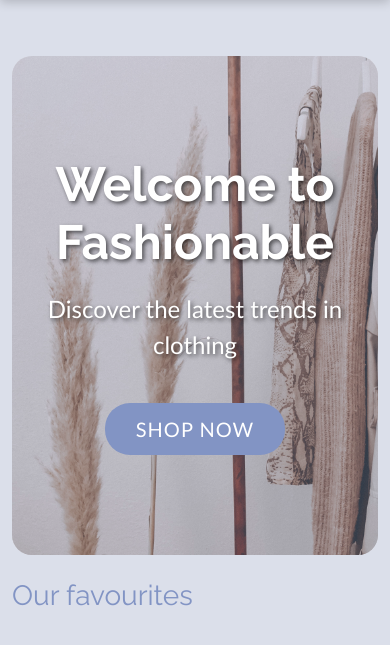
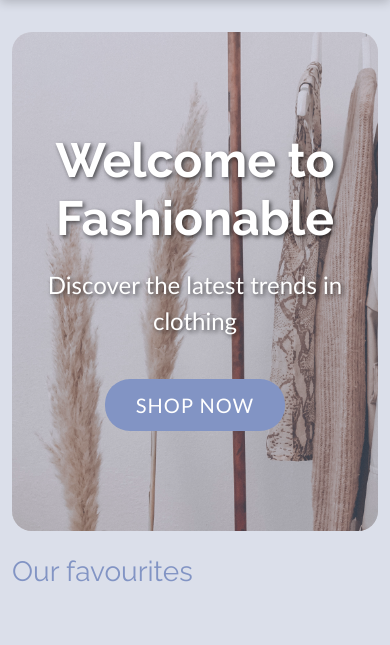
Before and after one commit to 1391819/SFIA-CRUD-core-project, a Flask app: template application/templates/index.html in a window 390 px wide. Shown: the part 56-701 px from the top of the page. Run offline with Flask 3, Linux system fonts and the light colour scheme; the template is opened without the code that fills it, so the values that code supplies are empty; parts of the project's set-up code (start-up, migrations or seed data) failed here and were passed over.

Commit message:
RN: fixed some styling and added simple media queries for responsiveness

```diff
--- a/application/static/css/styles.css
+++ b/application/static/css/styles.css
@@ -26,8 +26,8 @@ p {
     font-size: 1em;
 }
 
-.mt-7 {
-    margin-top: 7em;
+.mt-5-half {
+    margin-top: 5.5em;
 }
 
 /* ------------------------------------- */
@@ -108,11 +108,7 @@ p {
     row-gap: 1em;
     column-gap: 1em;
     flex-wrap: wrap;
-    justify-content: space-around;
-}
-
-.flex-grid .item-card {
-    flex: 1;
+    justify-content: space-between;
 }
 
 .flex-grid a {
@@ -220,3 +216,20 @@ p {
     padding: 1em;
     width: 50%;
 }
+
+/* ------------------------------------- */
+/* Media queries */
+
+@media (max-width: 767px) {
+    .flex-grid {
+        justify-content: center;
+    }
+
+
+}
+
+@media (min-width: 767px) {
+    .items-list {
+        justify-content: space-between;
+    }
+}
--- a/application/templates/base.html
+++ b/application/templates/base.html
@@ -67,7 +67,7 @@
 			</nav>
 		</header>
 		<!-- Main -->
-		<div class="container mt-7">
+		<div class="container mt-5-half mb-4">
 			{% block content%} {% endblock content%}
 		</div>
 		<!-- Footer -->
--- a/application/templates/index.html
+++ b/application/templates/index.html
@@ -13,10 +13,8 @@
 	<a href="/items" class="btn btn-shop-now">Shop now</a>
 </div>
 <h2>Our favourites</h2>
-<div class="container">
-	<div class="flex-grid mt-4">
-		{% for item in items %} {% include "item_card.html" %}{% endfor %}
-	</div>
+<div class="flex-grid mt-4">
+	{% for item in items %} {% include "item_card.html" %}{% endfor %}
 </div>
 
 {% endblock content%}
```
